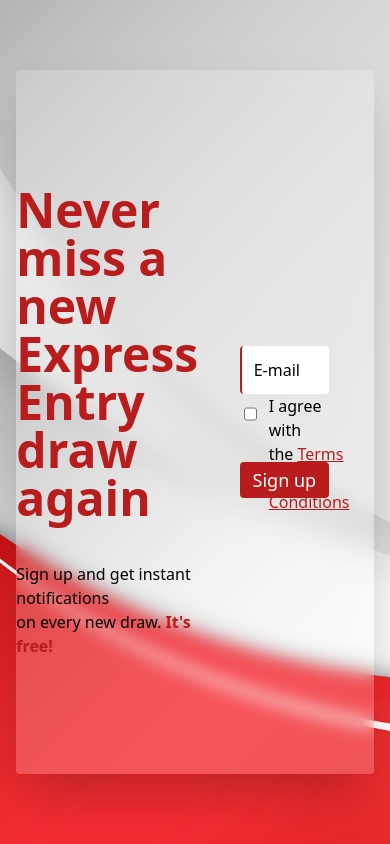
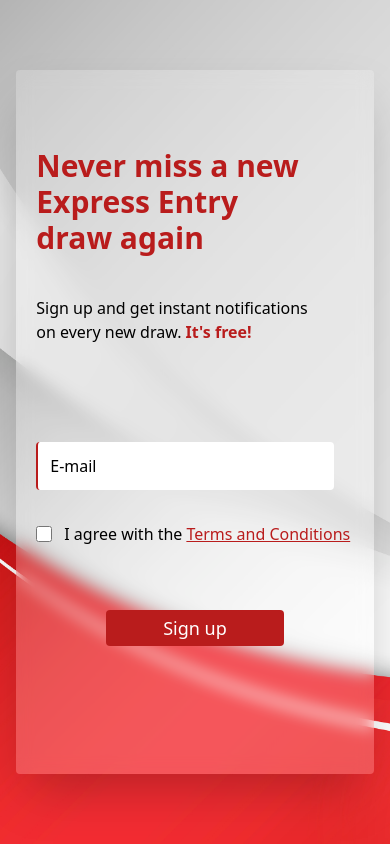
Before and after one commit to flaviobvds/eedraws, a Next.js app: page / in a window 390 px wide. Built offline with nearby package versions, Linux system fonts and the light colour scheme.

Commit message:
making visuals responsive

```diff
--- a/src/components/SignUpForm/index.tsx
+++ b/src/components/SignUpForm/index.tsx
@@ -1,13 +1,23 @@
 export function SignUpForm() {
     return (
-        <form className="flex flex-col justify-center items-center">
+        <form className="flex flex-col mt-5 lg:justify-center lg:mt-0 sm:items-center">
             <input
                 placeholder='E-mail'
                 type={'email'}
-                className='w-1/2 p-3 focus:outline-none border-l-2 border-red-700 placeholder:text-black rounded'
+                className='p-3 focus:outline-none border-l-2 border-red-700 placeholder:text-black rounded
+                    ml-5 w-10/12 max-w-sm
+                    sm:w-6/12
+                    md:w-5/12 md:ml-0
+                    lg:w-3/4 lg:max-w-none
+                    xl:w-7/12'
             />
 
-            <div className='w-1/2 flex h-10 items-center ml-2'>
+            <div className='flex h-14 items-center mt-4 ml-5 w-11/12
+                sm:w-6/12
+                md:w-5/12 md:ml-0
+                lg:w-3/4 lg:mt-0 lg:ml-0 lg:justify-center
+                xl:w-7/12'
+            >
                 <input
                     type={'checkbox'}
                     className='accent-red-700 cursor-pointer h-4 w-4'
@@ -24,7 +34,12 @@
 
             <button
                 type='submit'
-                className='bg-red-700 text-white text-lg w-1/2 mt-7 h-9 rounded'
+                className='bg-red-700 text-white text-lg w-1/2 mt-12 h-9 rounded mx-auto
+                    sm:w-6/12
+                    md:w-5/12
+                    lg:w-3/4
+                    xl:w-7/12
+                    lg:mt-7'
             >
                 Sign up
             </button>
--- a/src/components/TitleSection/index.tsx
+++ b/src/components/TitleSection/index.tsx
@@ -1,7 +1,10 @@
 export function TitleSection() {
     return (
-        <div className="mx-auto flex flex-col justify-center">
-            <h1 className="font-sans text-5xl font-bold text-red-700">
+        <div className="ml-5 flex flex-col justify-center sm:mx-auto">
+            <h1 className="font-sans text-3xl font-bold text-red-700
+                sm:text-4xl
+                lg:text-5xl"
+            >
                 Never miss a new <br />
                 Express Entry<br />
                 draw again
--- a/src/pages/index.tsx
+++ b/src/pages/index.tsx
@@ -11,8 +11,9 @@
             </Head>
 
             <main className="bg-[url('/images/background.jpg')] h-screen bg-cover bg-no-repeat flex">
-                <div className="grid grid-cols-2 m-auto h-5/6 w-11/12 bg-white
-                    bg-opacity-20 shadow-2xl backdrop-blur rounded"
+                <div className="grid grid-rows-2
+                    m-auto h-5/6 w-11/12 bg-white bg-opacity-20 shadow-2xl backdrop-blur rounded
+                    lg:grid-cols-2 lg:grid-rows-none"
                 >
 
                     <TitleSection/>
```
